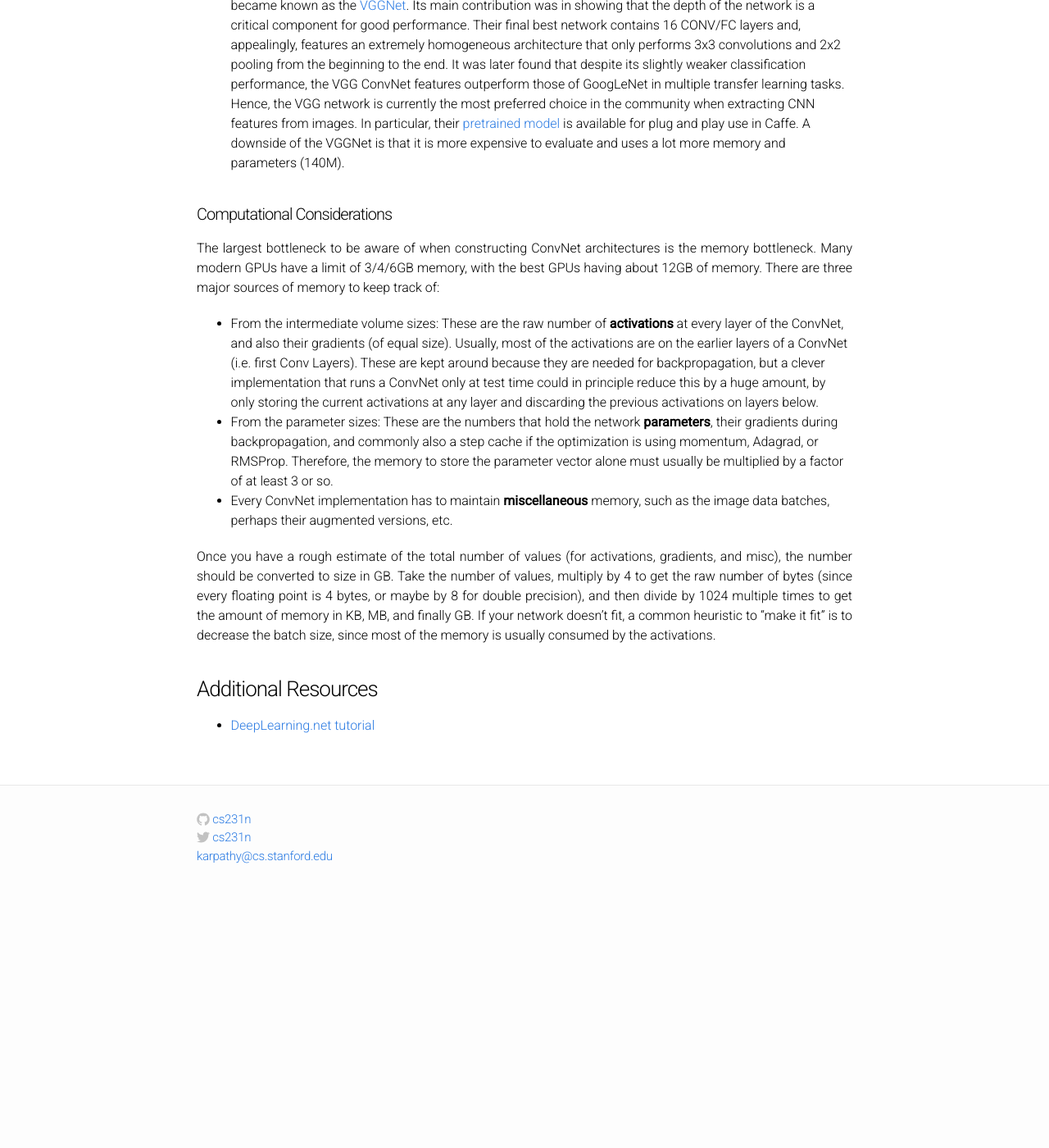
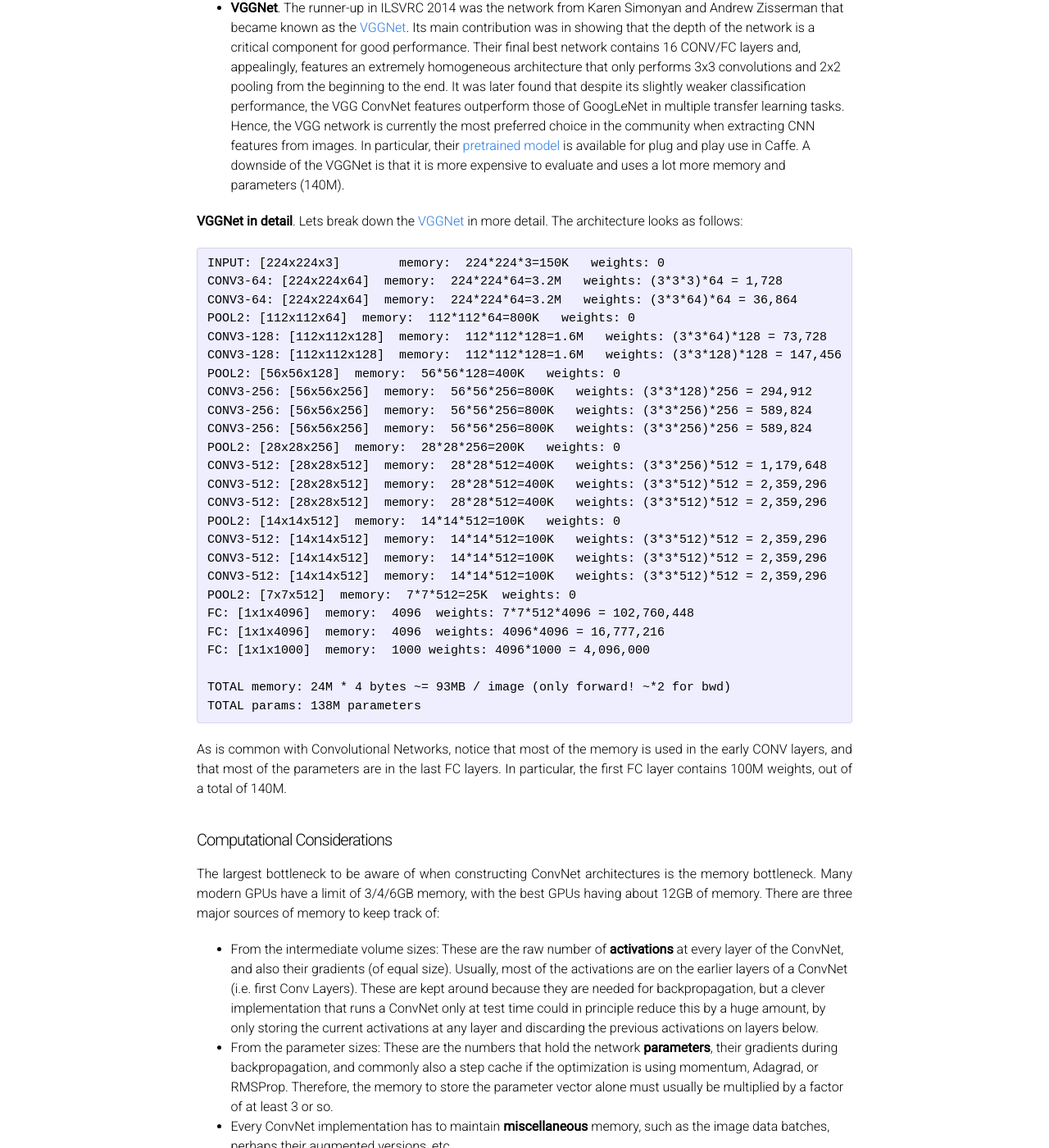
Before and after one commit to cs231n/cs231n.github.io, a Jekyll site: the page built from convolutional-networks.md, in a window 1280 px wide and 1400 px high, scrolled down 15343 px. Shown: the whole window at 82% size. Built offline with Jekyll 4.4.1, drawn with Linux system fonts in a browser that asks for light colours; Markdown is read by kramdown in place of the engine named in the settings; formulas are drawn with MathJax 3; before the commit the page ends 16443 px from its top, so only the background shows below that; some of the changed text lies outside the part shown.

Commit message:
adding more

````diff
--- a/convolutional-networks.md
+++ b/convolutional-networks.md
@@ -183,6 +183,8 @@
 
 This approach has the downside that it can use a lot of memory, since some values in the input volume are replicated multiple times in `X_col`. However, the benefit is that there are many very efficient implementations of Matrix Multiplication that we can take advantage of (for example, in the commonly used [BLAS](http://www.netlib.org/blas/) API). Morever, the same *im2col* idea can be reused to perform the pooling operation, which we discuss next.
 
+**Backpropagation.** The backward pass for a convolution opteration (for both the data and the weights) is also a convolution (but with spatially-flipped filters). This is easy to derive in the 1-dimensional case with a toy example (not expanded on for now).
+
 <a name='pool'></a>
 #### Pooling Layer
 
@@ -204,11 +206,14 @@
 **General pooling**. In addition to max pooling, the pooling units can also perform other functions, such as *average pooling* or even *L2-norm pooling*. Average pooling was often used historically but has recently fallen out of favor compared to the max pooling operation, which has been shown to work better in practice.
 
 <div class="fig figcenter fighighlight">
-  <img src="/assets/cnn/pool.jpeg">
+  <img src="/assets/cnn/pool.jpeg" width="36%">
+  <img src="/assets/cnn/maxpool.jpeg" width="59%" style="border-left: 1px solid black;">
   <div class="figcaption">
-    Pooling layer downsamples the volume spatially, independently in each depth slice of the input volume. The most common downsampling operation is max, giving rise to <b>max pooling</b>. In this example, the input volume of size [224x224x64] is max pooled with filter size 2, stride 2 into output volume of size [112x112x64]. Here, each max would be taken over 4 numbers (little 2x2 square). Notice that the volume depth is preserved. Other operations you may see is average pooling, or L2 pooling.
+    Pooling layer downsamples the volume spatially, independently in each depth slice of the input volume. <b>Left:</b> In this example, the input volume of size [224x224x64] is pooled with filter size 2, stride 2 into output volume of size [112x112x64]. Notice that the volume depth is preserved. <b>Right:</b> The most common downsampling operation is max, giving rise to <b>max pooling</b>, here shown with a stride of 2. That is, each max is taken over 4 numbers (little 2x2 square).
   </div>
 </div>
+
+**Backpropagation**. Recall from the backpropagation chapter that the backward pass for a max(x, y) operation has a simple interpretation as only routing the gradient to the input that had the highest value in the forward pass. Hence, during the forward pass of a pooling layer it is common to keep track of the index of the max activation (sometimes also called *the switches*) so that gradient routing is efficient during backpropagation.
 
 <a name='norm'></a>
 #### Normalization Layer
@@ -294,6 +299,40 @@
 - **GoogLeNet**. The ILSVRC 2014 winner was a Convolutional Network from [Szegedy et al.](http://arxiv.org/abs/1409.4842) from Google. Its main contribution was the development of an *Inception Module* that dramatically reduced the number of parameters in the network (4M, compared to AlexNet with 60M).
 - **VGGNet**. The runner-up in ILSVRC 2014 was the network from Karen Simonyan and Andrew Zisserman that became known as the [VGGNet](http://www.robots.ox.ac.uk/~vgg/research/very_deep/). Its main contribution was in showing that the depth of the network is a critical component for good performance. Their final best network contains 16 CONV/FC layers and, appealingly, features an extremely homogeneous architecture that only performs 3x3 convolutions and 2x2 pooling from the beginning to the end. It was later found that despite its slightly weaker classification performance, the VGG ConvNet features outperform those of GoogLeNet in multiple transfer learning tasks. Hence, the VGG network is currently the most preferred choice in the community when extracting CNN features from images. In particular, their [pretrained model](http://www.robots.ox.ac.uk/~vgg/research/very_deep/) is available for plug and play use in Caffe. A downside of the VGGNet is that it is more expensive to evaluate and uses a lot more memory and parameters (140M).
 
+**VGGNet in detail**.
+Lets break down the [VGGNet](http://www.robots.ox.ac.uk/~vgg/research/very_deep/) in more detail. The architecture looks as follows:
+
+```
+INPUT: [224x224x3]        memory:  224*224*3=150K   weights: 0
+CONV3-64: [224x224x64]  memory:  224*224*64=3.2M   weights: (3*3*3)*64 = 1,728
+CONV3-64: [224x224x64]  memory:  224*224*64=3.2M   weights: (3*3*64)*64 = 36,864
+POOL2: [112x112x64]  memory:  112*112*64=800K   weights: 0
+CONV3-128: [112x112x128]  memory:  112*112*128=1.6M   weights: (3*3*64)*128 = 73,728
+CONV3-128: [112x112x128]  memory:  112*112*128=1.6M   weights: (3*3*128)*128 = 147,456
+POOL2: [56x56x128]  memory:  56*56*128=400K   weights: 0
+CONV3-256: [56x56x256]  memory:  56*56*256=800K   weights: (3*3*128)*256 = 294,912
+CONV3-256: [56x56x256]  memory:  56*56*256=800K   weights: (3*3*256)*256 = 589,824
+CONV3-256: [56x56x256]  memory:  56*56*256=800K   weights: (3*3*256)*256 = 589,824
+POOL2: [28x28x256]  memory:  28*28*256=200K   weights: 0
+CONV3-512: [28x28x512]  memory:  28*28*512=400K   weights: (3*3*256)*512 = 1,179,648
+CONV3-512: [28x28x512]  memory:  28*28*512=400K   weights: (3*3*512)*512 = 2,359,296
+CONV3-512: [28x28x512]  memory:  28*28*512=400K   weights: (3*3*512)*512 = 2,359,296
+POOL2: [14x14x512]  memory:  14*14*512=100K   weights: 0
+CONV3-512: [14x14x512]  memory:  14*14*512=100K   weights: (3*3*512)*512 = 2,359,296
+CONV3-512: [14x14x512]  memory:  14*14*512=100K   weights: (3*3*512)*512 = 2,359,296
+CONV3-512: [14x14x512]  memory:  14*14*512=100K   weights: (3*3*512)*512 = 2,359,296
+POOL2: [7x7x512]  memory:  7*7*512=25K  weights: 0
+FC: [1x1x4096]  memory:  4096  weights: 7*7*512*4096 = 102,760,448
+FC: [1x1x4096]  memory:  4096  weights: 4096*4096 = 16,777,216
+FC: [1x1x1000]  memory:  1000 weights: 4096*1000 = 4,096,000
+
+TOTAL memory: 24M * 4 bytes ~= 93MB / image (only forward! ~*2 for bwd)
+TOTAL params: 138M parameters
+```
+
+As is common with Convolutional Networks, notice that most of the memory is used in the early CONV layers, and that most of the parameters are in the last FC layers. In particular, the first FC layer contains 100M weights, out of a total of 140M.
+
+
 <a name='comp'></a>
 #### Computational Considerations
 
@@ -309,3 +348,4 @@
 ### Additional Resources
 
 - [DeepLearning.net tutorial](http://deeplearning.net/tutorial/lenet.html)
+- [ConvNetJS CIFAR-10 demo](http://cs.stanford.edu/people/karpathy/convnetjs/demo/cifar10.html) allows you to play with ConvNet architectures and see the results and computations in real time, in the browser.
````
Also changed, not shown: assets/cnn/maxpool.jpeg (added).
